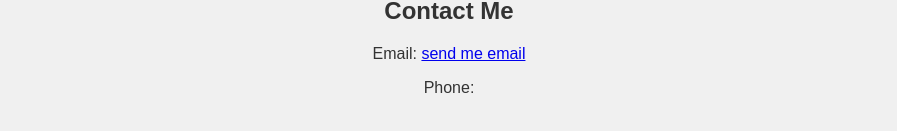
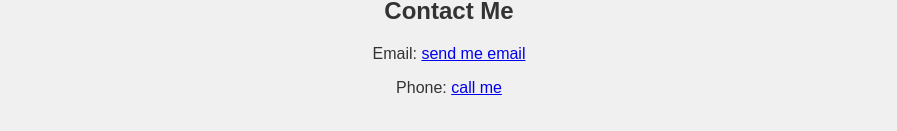
Before and after one commit to nathinael1/Nathi-portfolio, a plain HTML site: page index.html in a window 1280 px wide. Shown: the part 1341-1472 px from the top of the page, without its empty margins (191-1088 px from the left). Drawn offline with Linux system fonts and the light colour scheme.

Commit message:
Update index.html

```diff
--- a/index.html
+++ b/index.html
@@ -73,7 +73,7 @@
     <section class="contact" id="contact">
         <h1>Contact Me</h1>
         <p>Email: <a href="mailto:soraentertainment39@gmail.com">send me email</a></p>
-        <p>Phone: <a href="tel:+251910352904>call me</a></p>
+        <p>Phone: <a href="tel:+251910352904">call me</a></p>
     </section>
 
     <script src="script.js"></script>
```
